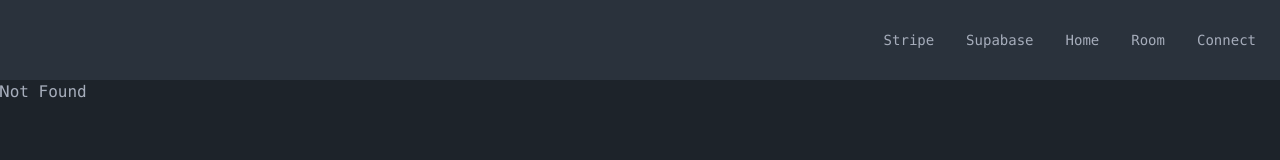
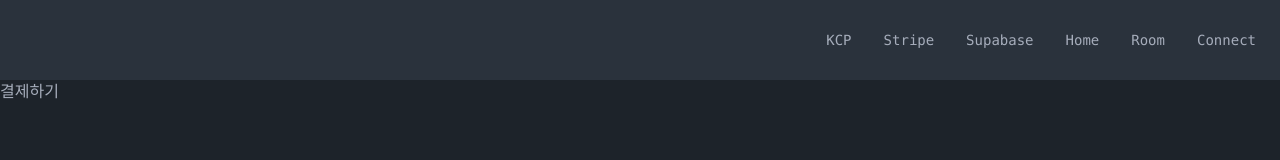
Before and after one commit to Juzdalua/exam-q-play, a Next.js app: page /kcp in a window 1280 px wide. Before the commit this address had no page. Shown: the top 160 px of the page. Built offline with nearby package versions, Linux system fonts and the light colour scheme.

Commit message:
Add KCP payment modal open

```diff
--- a/src/app/(home)/components/(layout)/top-layout.tsx
+++ b/src/app/(home)/components/(layout)/top-layout.tsx
@@ -15,6 +15,9 @@ const TopLayout = ({ onSideBarToggle }: { onSideBarToggle: () => void }) => {
       {/* Right */}
       <div className="flex w-full justify-end">
         <ul className="menu menu-horizontal content-center">
+        <li>
+            <Link href={`/kcp`}>KCP</Link>
+          </li>
           <li>
             <Link href={`/stripe`}>Stripe</Link>
           </li>
--- /dev/null
+++ b/src/app/kcp/page.tsx
@@ -0,0 +1,35 @@
+"use client";
+
+import Script from "next/script";
+import { useEffect } from "react";
+
+const KCPPage = () => {
+  const handlePayment = () => {
+    try {
+      const form = document.getElementById("paymentForm") as HTMLFormElement;
+      //@ts-ignore
+      window.KCP_Pay_Execute_Web(form);
+    } catch (error) {
+      console.error("오류 발생:", error);
+    }
+  };
+
+  return (
+    <>
+      <Script src="https://testspay.kcp.co.kr/plugin/kcp_spay_hub.js" strategy="afterInteractive" onLoad={() => console.log("KCP script loaded")} />
+      <div>
+        <form id="paymentForm" name="order_info" action="https://stg-spl.kcp.co.kr/gw/enc/v1/payment" method="post">
+          <input type="hidden" name="site_cd" value="T0000" />
+          <input type="hidden" name="site_name" value="pprk_quel" />
+          <input type="hidden" name="pay_method" value="100000000000" />
+          <input type="hidden" name="ordr_idxx" value="1234567890" />
+          <input type="hidden" name="good_name" value="Test Item" />
+          <input type="hidden" name="good_mny" value="1000" />
+        </form>
+        <button onClick={handlePayment}>결제하기</button>
+      </div>
+    </>
+  );
+};
+
+export default KCPPage;
```
